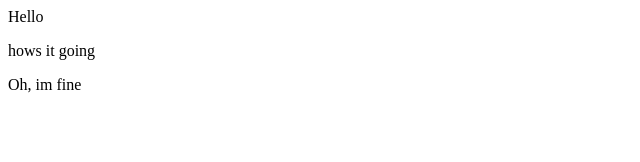
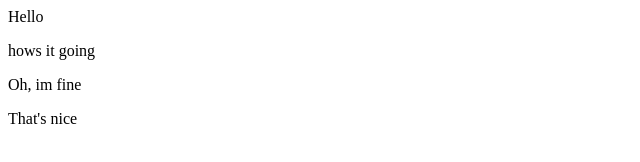
Before and after one commit to AngelBennett/hello-world, a plain HTML site: page index.html in a window 1280 px wide. Shown: the full height of the page, 0-640 px from the left. Drawn offline with Linux system fonts and the light colour scheme.

Commit message:
Update index.html

```diff
--- a/index.html
+++ b/index.html
@@ -1,3 +1,4 @@
 <html> Hello</html>
 <p>hows it going</p>
 <p>Oh, im fine</p>
+<p>That's nice<p/>
```
